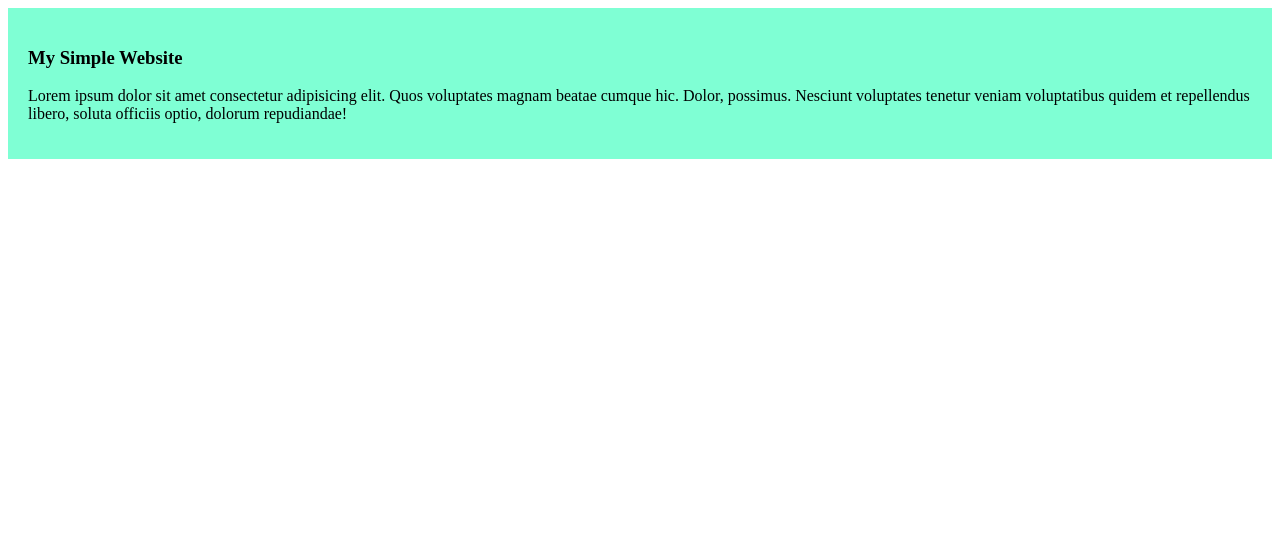
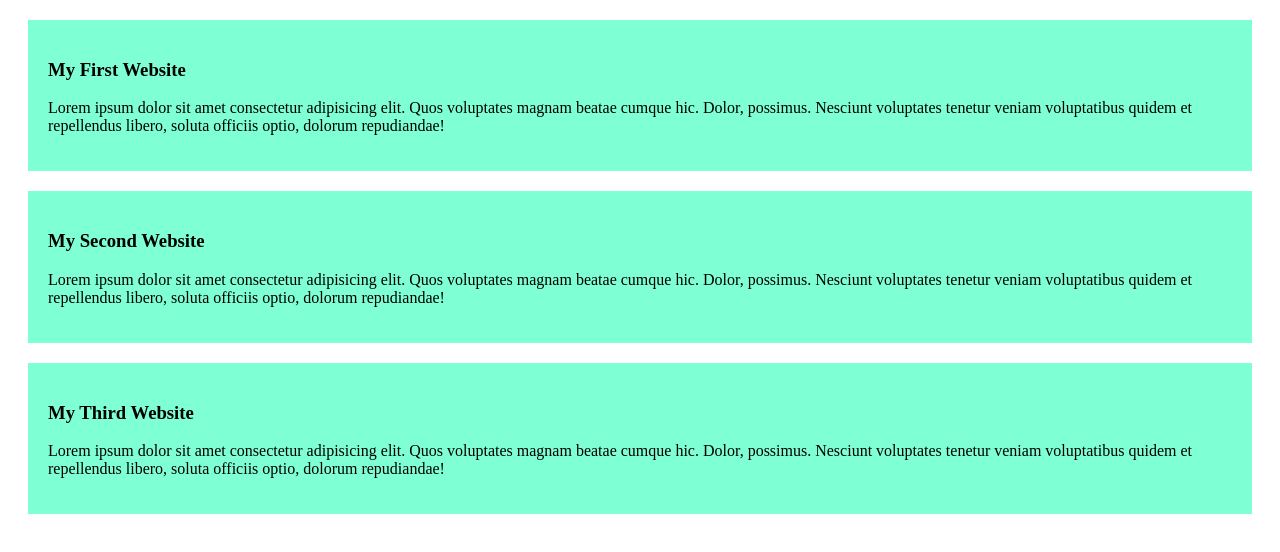
Before and after one commit to ulfat1234/my-first-github-repo, a plain HTML site: page index.html in a window 1280 px wide. Drawn offline with Linux system fonts and the light colour scheme.

Commit message:
added second and third website

```diff
--- a/index.html
+++ b/index.html
@@ -8,7 +8,15 @@
 </head>
 <body>
    <div>
-    <h3>My Simple Website</h3>
+    <h3>My First Website</h3>
+    <p>Lorem ipsum dolor sit amet consectetur adipisicing elit. Quos voluptates magnam beatae cumque hic. Dolor, possimus. Nesciunt voluptates tenetur veniam voluptatibus quidem et repellendus libero, soluta officiis optio, dolorum repudiandae!</p>
+   </div>
+   <div>
+    <h3>My Second Website</h3>
+    <p>Lorem ipsum dolor sit amet consectetur adipisicing elit. Quos voluptates magnam beatae cumque hic. Dolor, possimus. Nesciunt voluptates tenetur veniam voluptatibus quidem et repellendus libero, soluta officiis optio, dolorum repudiandae!</p>
+   </div>
+   <div>
+    <h3>My Third Website</h3>
     <p>Lorem ipsum dolor sit amet consectetur adipisicing elit. Quos voluptates magnam beatae cumque hic. Dolor, possimus. Nesciunt voluptates tenetur veniam voluptatibus quidem et repellendus libero, soluta officiis optio, dolorum repudiandae!</p>
    </div>
 </body>
--- a/styles/blog.css
+++ b/styles/blog.css
@@ -1,4 +1,5 @@
 div{
     background-color: aquamarine;
     padding: 20px;
+    margin: 20px;
 }
```
